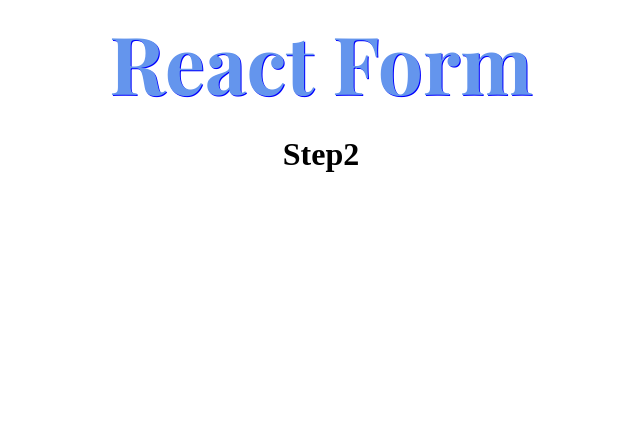
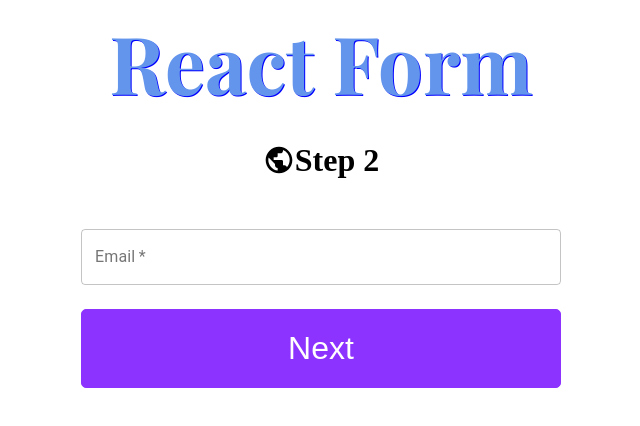
Before and after one commit to andrewstepanets/react-form, a React (Create React App) app: page /step2 in a window 1280 px wide. Shown: the top 426 px of the page, without its empty margins (319-959 px from the left). Built offline with nearby package versions, Linux system fonts and the light colour scheme; a web font is replaced by a local one.

Commit message:
Added email input in step two

```diff
--- a/package.json
+++ b/package.json
@@ -45,5 +45,6 @@
       "last 1 firefox version",
       "last 1 safari version"
     ]
-  }
+  },
+  "devDependencies": {}
 }
--- a/src/components/Step1.js
+++ b/src/components/Step1.js
@@ -1,4 +1,5 @@
 import React from 'react';
+import { useHistory } from 'react-router-dom';
 import Layout from './Layout';
 import styled from 'styled-components';
 import { MdPublic } from 'react-icons/md';
@@ -19,13 +20,21 @@
 // using yup
 
 const schema = yup.object().shape({
-    firstName: yup.string().matches(/^([^0-9]*)$/, "First name should not contain numbers").required("First name is a required field"),
-    lastName: yup.string().matches(/^([^0-9]*)$/, "Last name should not contain numbers").required("Last name is a required field"),
+                    firstName: yup
+                                .string()
+                                .matches(/^([^0-9]*)$/, "First name should not contain numbers")
+                                .required("First name is a required field"),
+                    lastName: yup
+                                .string()
+                                .matches(/^([^0-9]*)$/, "Last name should not contain numbers")
+                                .required("Last name is a required field"),
 
 })
 
 
 export default function Step1() {
+
+    const history = useHistory();
 
     const { register, handleSubmit, errors } = useForm({
         mode: "onBlur",
@@ -33,7 +42,7 @@
     })
 
     const onSubmit = (data) => {
-        console.log(data);
+        history.push('/step2')
     }
 
     return (
@@ -42,8 +51,22 @@
                 <MdPublic /> Step 1
             </StepStyles>
             <Form onSubmit={handleSubmit(onSubmit)}>
-                <Input ref={register} id="firstName" type="text" label="First Name" name="firstName" error={!!errors.firstName} helperText={errors?.firstName?.message}/>
-                <Input ref={register} id="lastName" type="text" label="Last Name" name="lastName" error={!!errors.lastName} helperText={errors?.lastName?.message}/>
+                <Input
+                    ref={register}
+                    id="firstName"
+                    type="text"
+                    label="First Name"
+                    name="firstName"
+                    error={!!errors.firstName}
+                    helperText={errors?.firstName?.message}/>
+                <Input
+                    ref={register}
+                    id="lastName"
+                    type="text"
+                    label="Last Name"
+                    name="lastName"
+                    error={!!errors.lastName}
+                    helperText={errors?.lastName?.message}/>
                 <PrimaryButton>Next</PrimaryButton>
             </Form>
         </Layout>
--- a/src/components/Step2.js
+++ b/src/components/Step2.js
@@ -1,10 +1,63 @@
 import React from 'react';
+import { useHistory } from 'react-router-dom';
+import PrimaryButton from './PrimaryButton'
 import Layout from './Layout';
+import { MdPublic } from 'react-icons/md';
+import styled from 'styled-components';
+import Form from './Form';
+import Input from './Input';
+import { useForm } from 'react-hook-form';
+import { yupResolver } from '@hookform/resolvers/yup';
+import * as yup from 'yup';
+
+const StepStyles = styled.h2`
+    font-size: 2rem;
+    display: flex;
+    align-items: center;
+`;
+
+// form validation
+// using yup
+
+const schema = yup.object().shape({
+    email: yup
+            .string()
+            .email("Email should have correct format")
+            .required("Email is a required field"),
+
+})
 
 export default function Step2(){
+
+    const history = useHistory();
+
+
+    const { register, handleSubmit, errors, watch } = useForm({
+        mode: "onBlur",
+        resolver: yupResolver(schema)
+    })
+
+    const onSubmit = (data) => {
+        history.push('/step3')
+    }
+
     return (
         <Layout>
-            <h1>Step2</h1>
+            <StepStyles>
+                <MdPublic /> Step 2
+            </StepStyles>
+            <Form onSubmit={handleSubmit(onSubmit)}>
+                <Input
+                    ref={register}
+                    id="email"
+                    type="email"
+                    label="Email"
+                    name="email"
+                    required
+                    error={!!errors.email}
+                    helperText={errors?.email?.message} />
+                <PrimaryButton>Next</PrimaryButton>
+            </Form>
         </Layout>
     )
 }
```
Also changed, not shown: 2 other files (tests, documents, lock files or other folders).
